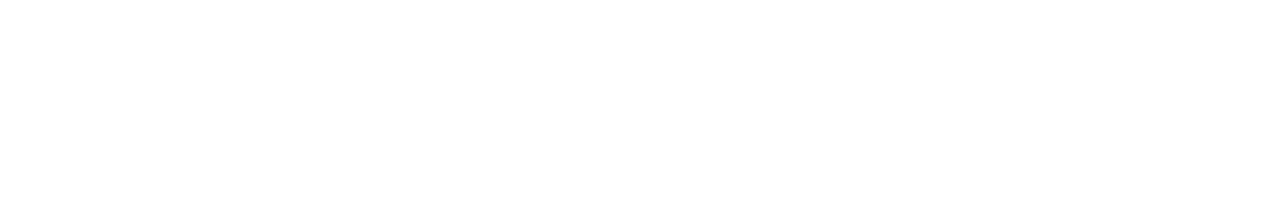
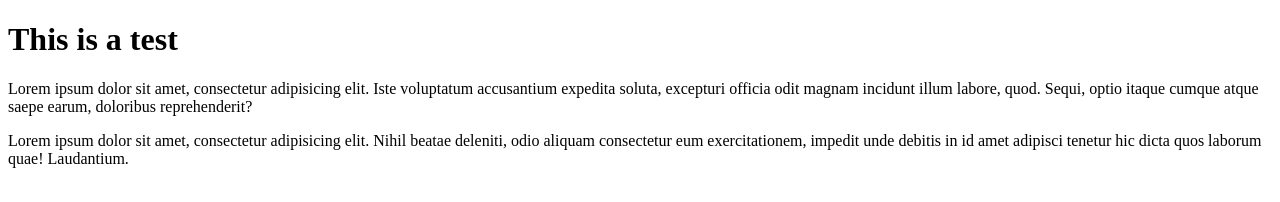
Before and after one commit to haneyti/git-test, a plain HTML site: page index.html in a window 1280 px wide. Drawn offline with Linux system fonts and the light colour scheme.

Commit message:
added reamme.md

```diff
--- a/index.html
+++ b/index.html
@@ -5,6 +5,8 @@
 	<title>Testing Git</title>
 </head>
 <body>
-
+	<h1>This is a test</h1>
+	<p>Lorem ipsum dolor sit amet, consectetur adipisicing elit. Iste voluptatum accusantium expedita soluta, excepturi officia odit magnam incidunt illum labore, quod. Sequi, optio itaque cumque atque saepe earum, doloribus reprehenderit?</p>
+	<p>Lorem ipsum dolor sit amet, consectetur adipisicing elit. Nihil beatae deleniti, odio aliquam consectetur eum exercitationem, impedit unde debitis in id amet adipisci tenetur hic dicta quos laborum quae! Laudantium.</p>
 </body>
 </html>
```
Also changed, not shown: 1 other file.
